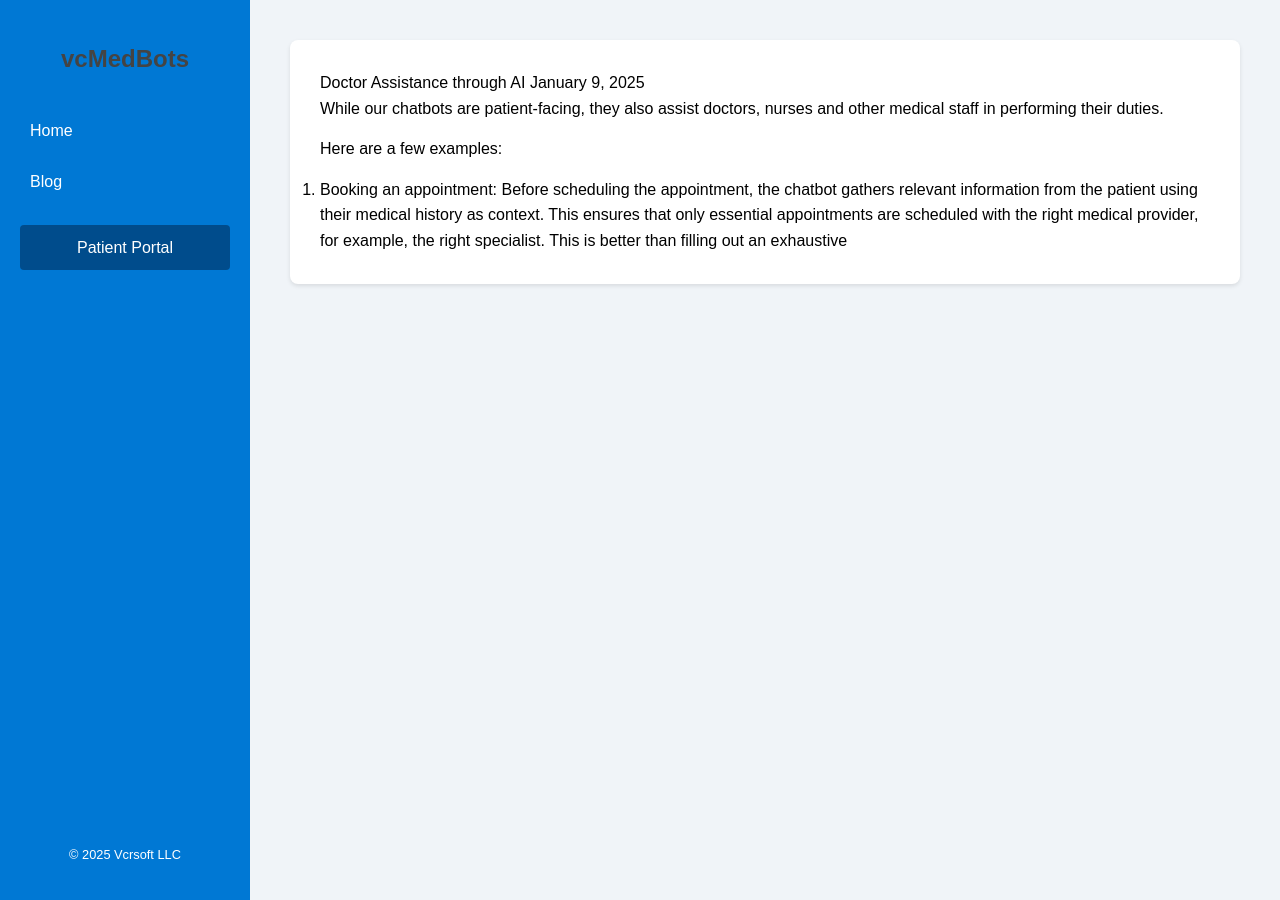
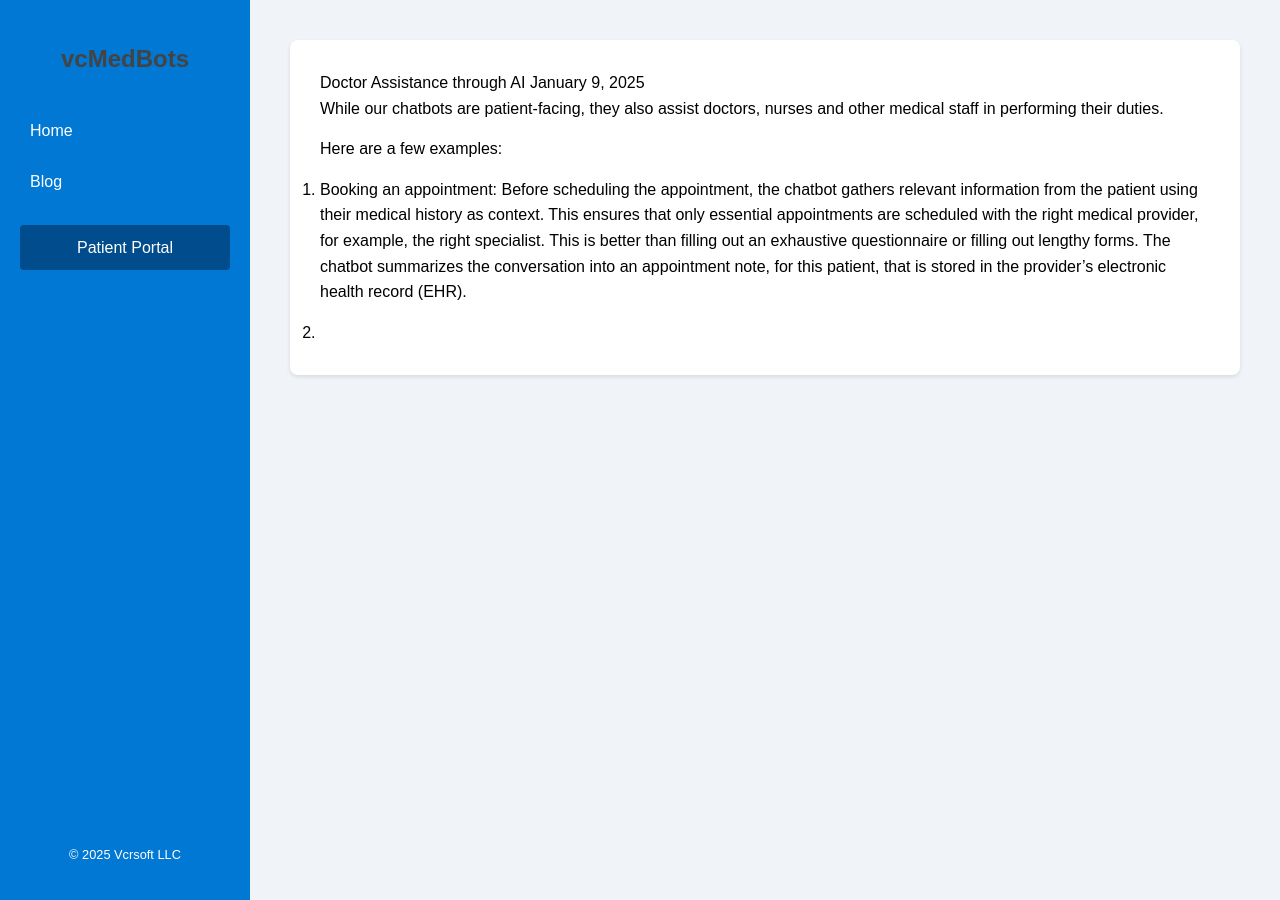
Before and after one commit to vcrsoft/vcrsoft.github.io, a Jekyll site: the page built from _posts/2025-01-09-doctorAssistance.md, in a window 1280 px wide. Built offline with Jekyll 4.4.1, drawn with Linux system fonts in a browser that asks for light colours.

Commit message:
Update 2025-01-09-doctorAssistance.md

```diff
--- a/_posts/2025-01-09-doctorAssistance.md
+++ b/_posts/2025-01-09-doctorAssistance.md
@@ -10,4 +10,6 @@ While our chatbots are patient-facing, they also assist doctors, nurses and othe
 
 Here are a few examples:
 
-1. Booking an appointment: Before scheduling the appointment, the chatbot gathers relevant information from the patient using their medical history as context. This ensures that only essential appointments are scheduled with the right medical provider, for example, the right specialist. This is better than filling out an exhaustive
+1. Booking an appointment: Before scheduling the appointment, the chatbot gathers relevant information from the patient using their medical history as context. This ensures that only essential appointments are scheduled with the right medical provider, for example, the right specialist. This is better than filling out an exhaustive questionnaire or filling out lengthy forms. The chatbot summarizes the conversation into an appointment note, for this patient, that is stored in the provider's electronic health record (EHR).
+
+2.
```
